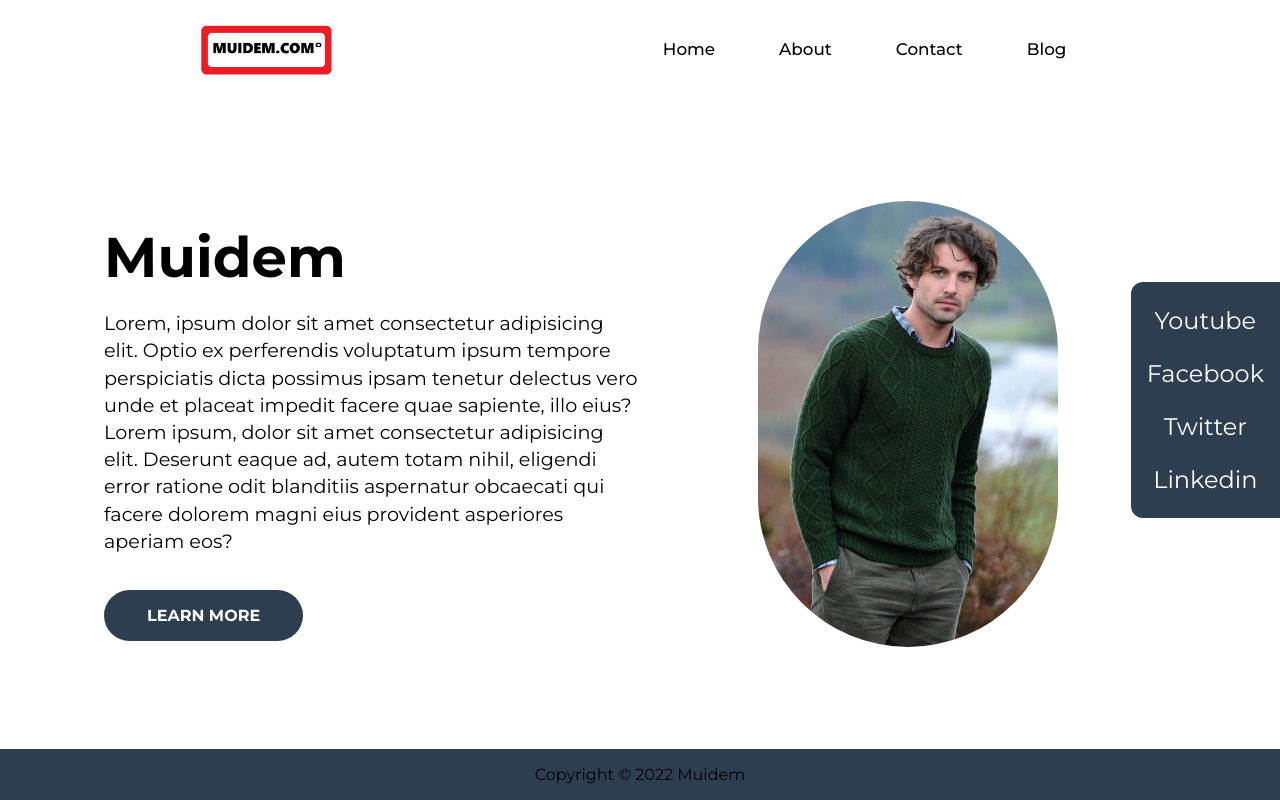
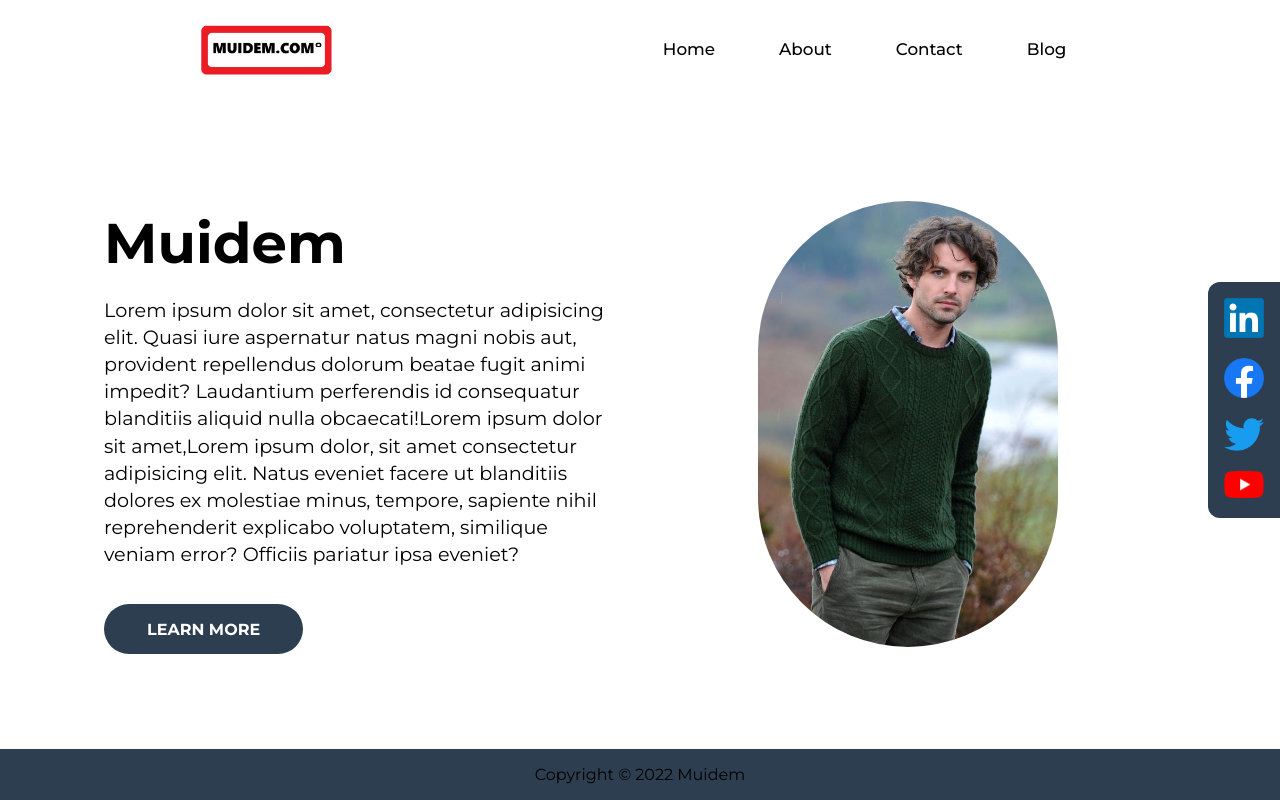
Before and after one commit to AndreAdyatmoko/Muidem.com, a plain HTML site: page index.html in a window 1280 px wide. Drawn offline with Linux system fonts and the light colour scheme.

Commit message:
add image and articel

```diff
--- a/css/style.css
+++ b/css/style.css
@@ -92,6 +92,7 @@ main .content .content-description .title {
 main .content .content-description p {
   font-size: 1.2rem;
   line-height: 1.7rem;
+  margin-right: 1rem;
 }
 
 main .content .content-description button {
@@ -144,7 +145,7 @@ main aside .social-media {
 }
 
 main aside .social-media ul {
-  padding: 1.5rem 1rem;
+  padding: 1rem 1rem;
   border-top-left-radius: 12px;
   border-bottom-left-radius: 12px;
   margin: auto;
@@ -154,19 +155,15 @@ main aside .social-media ul {
   flex-flow: column nowrap;
   align-items: center;
   justify-content: center;
-  gap: 1.5rem;
+  gap: 1rem;
 }
 
 main aside .social-media li {
   list-style-type: none;
 }
 
-main aside .social-media li a {
-  text-decoration: none;
-  font-size: 1.5rem;
-  color: white;
-
-  transition: all 0.1s ease-in-out;
+main aside .social-media li img {
+  width: 40px;
 }
 
 main aside .social-media li a:hover {
@@ -206,6 +203,7 @@ main aside .social-media li a:hover {
   }
 }
 
+
 footer {
   background-color: #2d3e50;
   width: auto;
@@ -222,8 +220,8 @@ footer p {
   }
 
   header.navbar-container .nav-list ul {
-    flex-direction: row;
-    column-gap: 1rem;
+    flex-direction: column;
+    gap: 1rem;
   }
 
   main .content {
--- a/index.html
+++ b/index.html
@@ -30,17 +30,19 @@
       </nav>
     </header>
     <main>
+      <article>
         <div class="content">
           <div class="content-description">
             <h1 class="title">Muidem</h1>
             <p>
-            Lorem, ipsum dolor sit amet consectetur adipisicing elit. Optio ex
-            perferendis voluptatum ipsum tempore perspiciatis dicta possimus
-            ipsam tenetur delectus vero unde et placeat impedit facere quae
-            sapiente, illo eius?Lorem ipsum, dolor sit amet consectetur
-            adipisicing elit. Deserunt eaque ad, autem totam nihil, eligendi
-            error ratione odit blanditiis aspernatur obcaecati qui facere
-            dolorem magni eius provident asperiores aperiam eos?
+              Lorem ipsum dolor sit amet, consectetur adipisicing elit. Quasi
+              iure aspernatur natus magni nobis aut, provident repellendus
+              dolorum beatae fugit animi impedit? Laudantium perferendis id
+              consequatur blanditiis aliquid nulla obcaecati!Lorem ipsum dolor
+              sit amet,Lorem ipsum dolor, sit amet consectetur adipisicing elit.
+              Natus eveniet facere ut blanditiis dolores ex molestiae minus,
+              tempore, sapiente nihil reprehenderit explicabo voluptatem,
+              similique veniam error? Officiis pariatur ipsa eveniet?
             </p>
             <button>Learn More</button>
           </div>
@@ -48,20 +50,21 @@
             <img src="img/3.jpg" alt="people" />
           </div>
         </div>
+      </article>
       <aside>
         <div class="social-media">
           <ul>
             <li>
-              <a href="#">Youtube</a>
+              <a href="#"><img src="img/Linkedin.png" alt="Linkedin" /></a>
             </li>
             <li>
-              <a href="#">Facebook</a>
+              <a href="#"><img src="img/Facebook.png" alt="facebook" /></a>
             </li>
             <li>
-              <a href="#">Twitter</a>
+              <a href="#"><img src="img/Twitter.png" alt="Twitter" /></a>
             </li>
             <li>
-              <a href="#">Linkedin</a>
+              <a href="#"><img src="img/Youtube.png" alt="Youtube" /></a>
             </li>
           </ul>
         </div>
```
Also changed, not shown: img/Facebook.png (added), img/Linkedin.png (added), img/Twitter.png (added), img/Youtube.png (added). Lines whose indentation alone changed are shown as unchanged.
